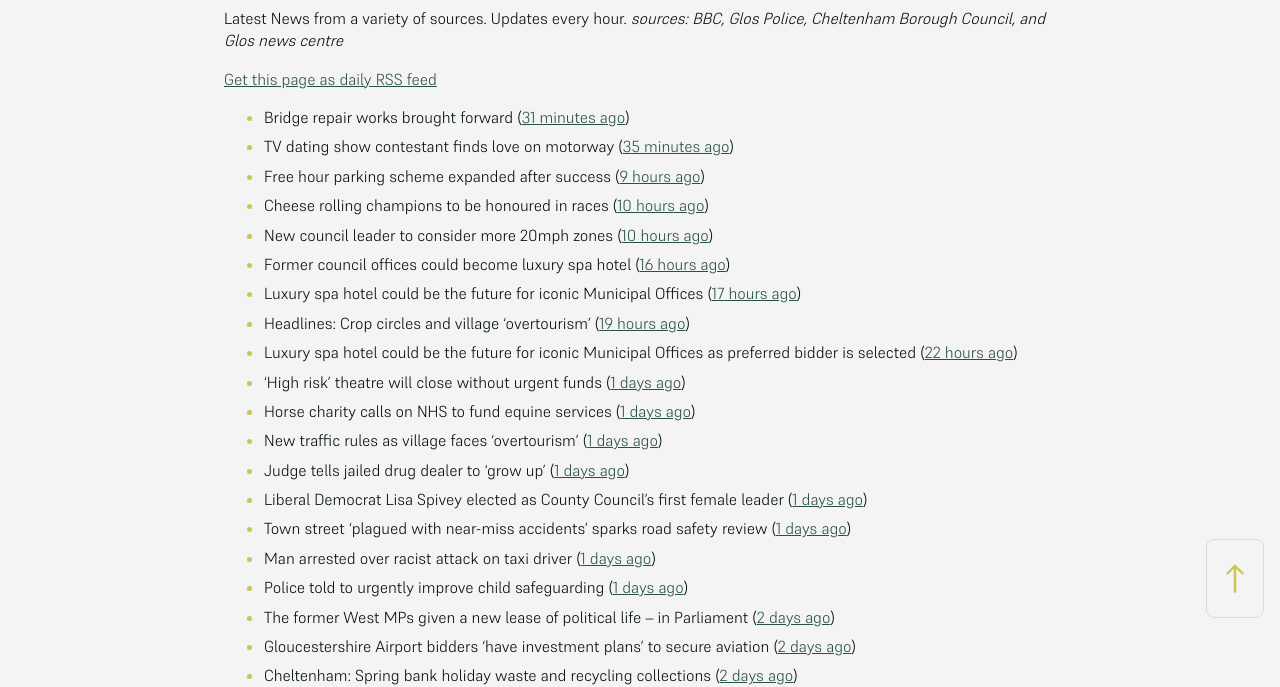
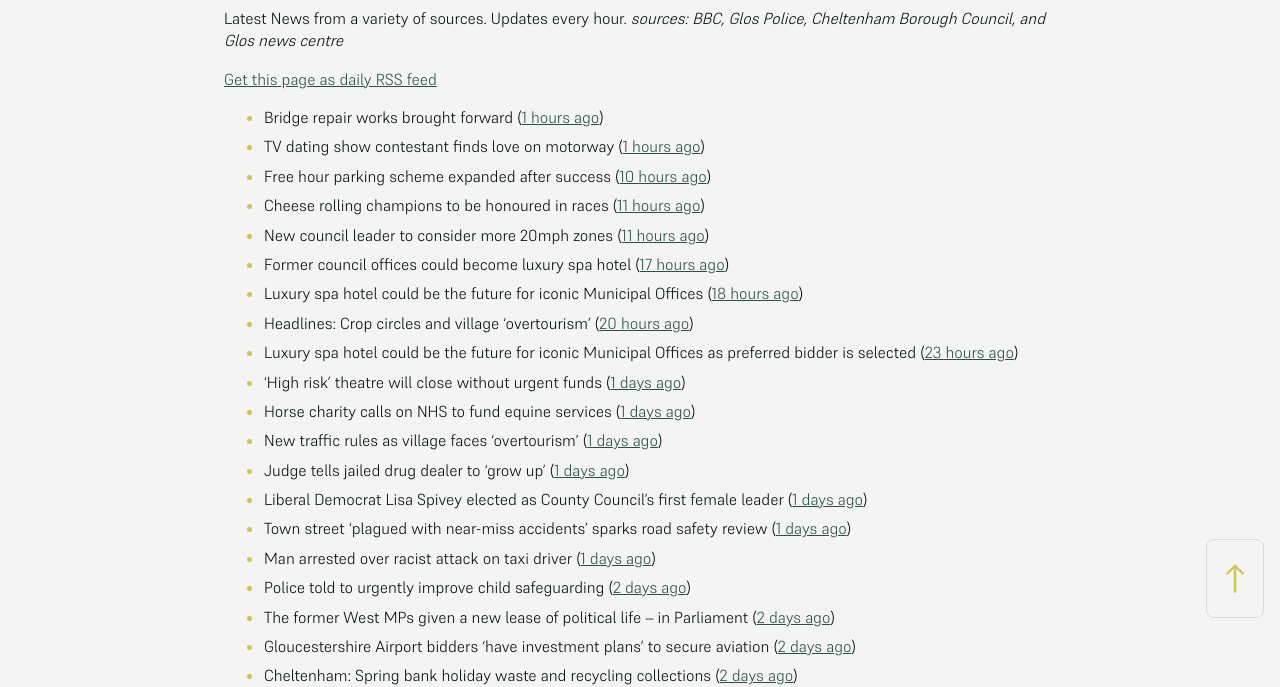
Before and after one commit to mat-0/cheltenham-open-data, a Jekyll site: the page built from _pages/news.md, in a window 1280 px wide. Shown: the part 266-953 px from the top of the page. Built offline with Jekyll 4.4.1, drawn with Linux system fonts in a browser that asks for light colours.

Commit message:
Updated 2025-05-23 06:58:12

```diff
--- a/_pages/news.md
+++ b/_pages/news.md
@@ -12,15 +12,15 @@ _sources: BBC, Glos Police, Cheltenham Borough Council, and Glos news centre_
 [Get this page as daily RSS feed](/daily.rss)
 
 <!-- news_marker starts -->
-- Bridge repair works brought forward ([31 minutes ago](https://www.bbc.com/news/articles/c8repy53ezyo))
-- TV dating show contestant finds love on motorway ([35 minutes ago](https://www.bbc.com/news/articles/cn84y0wnz2po))
-- Free hour parking scheme expanded after success ([9 hours ago](https://www.bbc.com/news/articles/cd0l2kr32zeo))
-- Cheese rolling champions to be honoured in races ([10 hours ago](https://www.bbc.com/news/articles/cy8nkklvm9mo))
-- New council leader to consider more 20mph zones ([10 hours ago](https://www.bbc.com/news/articles/c1kvvdv71m4o))
-- Former council offices could become luxury spa hotel ([16 hours ago](https://www.bbc.com/news/articles/c4g6e60kdy1o))
-- Luxury spa hotel could be the future for iconic Municipal Offices ([17 hours ago](https://gloucesternewscentre.co.uk/luxury-spa-hotel-could-be-the-future-for-iconic-municipal-offices/))
-- Headlines: Crop circles and village 'overtourism' ([19 hours ago](https://www.bbc.com/news/articles/ckgrj59nqg5o))
-- Luxury spa hotel could be the future for iconic Municipal Offices as preferred bidder is selected ([22 hours ago](https://www.cheltenham.gov.uk/news/article/3014/luxury_spa_hotel_could_be_the_future_for_iconic_municipal_offices_as_preferred_bidder_is_selected))
+- Bridge repair works brought forward ([1 hours ago](https://www.bbc.com/news/articles/c8repy53ezyo))
+- TV dating show contestant finds love on motorway ([1 hours ago](https://www.bbc.com/news/articles/cn84y0wnz2po))
+- Free hour parking scheme expanded after success ([10 hours ago](https://www.bbc.com/news/articles/cd0l2kr32zeo))
+- Cheese rolling champions to be honoured in races ([11 hours ago](https://www.bbc.com/news/articles/cy8nkklvm9mo))
+- New council leader to consider more 20mph zones ([11 hours ago](https://www.bbc.com/news/articles/c1kvvdv71m4o))
+- Former council offices could become luxury spa hotel ([17 hours ago](https://www.bbc.com/news/articles/c4g6e60kdy1o))
+- Luxury spa hotel could be the future for iconic Municipal Offices ([18 hours ago](https://gloucesternewscentre.co.uk/luxury-spa-hotel-could-be-the-future-for-iconic-municipal-offices/))
+- Headlines: Crop circles and village 'overtourism' ([20 hours ago](https://www.bbc.com/news/articles/ckgrj59nqg5o))
+- Luxury spa hotel could be the future for iconic Municipal Offices as preferred bidder is selected ([23 hours ago](https://www.cheltenham.gov.uk/news/article/3014/luxury_spa_hotel_could_be_the_future_for_iconic_municipal_offices_as_preferred_bidder_is_selected))
 - 'High risk' theatre will close without urgent funds ([1 days ago](https://www.bbc.com/news/articles/cvgqqypywe1o))
 - Horse charity calls on NHS to fund equine services ([1 days ago](https://www.bbc.com/news/articles/cy8d927xllzo))
 - New traffic rules as village faces 'overtourism' ([1 days ago](https://www.bbc.com/news/articles/cvg99j1y39ro))
@@ -28,7 +28,7 @@ _sources: BBC, Glos Police, Cheltenham Borough Council, and Glos news centre_
 - Liberal Democrat Lisa Spivey elected as County Council’s first female leader ([1 days ago](https://gloucesternewscentre.co.uk/liberal-democrat-lisa-spivey-elected-as-county-councils-first-female-leader/))
 - Town street ‘plagued with near-miss accidents’ sparks road safety review ([1 days ago](https://gloucesternewscentre.co.uk/town-street-plagued-with-near-miss-accidents-sparks-road-safety-review/))
 - Man arrested over racist attack on taxi driver ([1 days ago](https://www.bbc.com/news/articles/c87jjwnqxz2o))
-- Police told to urgently improve child safeguarding ([1 days ago](https://www.bbc.com/news/articles/clyggrx8njeo))
+- Police told to urgently improve child safeguarding ([2 days ago](https://www.bbc.com/news/articles/clyggrx8njeo))
 - The former West MPs given a new lease of political life – in Parliament ([2 days ago](https://www.bbc.com/news/articles/cp8y26vvkyxo))
 - Gloucestershire Airport bidders ‘have investment plans’ to secure aviation ([2 days ago](https://gloucesternewscentre.co.uk/gloucestershire-airport-bidders-have-investment-plans-to-secure-aviation/))
 - Cheltenham: Spring bank holiday waste and recycling collections ([2 days ago](https://gloucesternewscentre.co.uk/cheltenham-spring-bank-holiday-waste-and-recycling-collections/))
```
Also changed, not shown: _data/flood.json (+5 -27 lines), _pages/fix-my-street.md (+1 -1 lines), index.md (+5 -5 lines).
